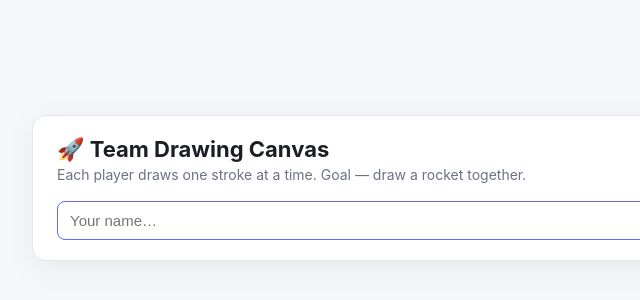
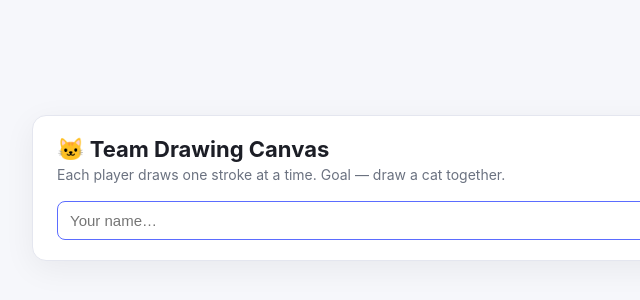
Before and after one commit to marusevich/team-drawing-canvas-sessions, a website: page index.html in a window 1280 px wide. Shown: the part 212-512 px from the top of the page, 228-868 px from the left. Drawn offline with Linux system fonts and the light colour scheme.

Commit message:
Change drawing goal to cat

```diff
--- a/index.html
+++ b/index.html
@@ -3,7 +3,7 @@
 <head>
 <meta charset="UTF-8" />
 <meta name="viewport" content="width=device-width, initial-scale=1.0" />
-<title>Team Drawing Canvas 🚀</title>
+<title>Team Drawing Canvas 🐱</title>
 <style>
   :root {
     --bg: #f6f7fb;
@@ -126,8 +126,8 @@
 </head>
 <body>
 <div class="app">
-  <h1>🚀 Team Drawing Canvas</h1>
-  <p class="subtitle">Each player draws one stroke at a time. Goal — draw a rocket together.</p>
+  <h1>🐱 Team Drawing Canvas</h1>
+  <p class="subtitle">Each player draws one stroke at a time. Goal — draw a cat together.</p>
 
   <!-- Join screen -->
   <div class="join-screen" id="joinScreen">
@@ -430,7 +430,7 @@
   });
   saveBtn.addEventListener('click', () => {
     const link = document.createElement('a');
-    link.download = `rocket-${new Date().toISOString().slice(0,19).replace(/[:T]/g,'-')}.png`;
+    link.download = `cat-${new Date().toISOString().slice(0,19).replace(/[:T]/g,'-')}.png`;
     link.href = canvas.toDataURL('image/png');
     link.click();
   });
--- a/server.js
+++ b/server.js
@@ -277,7 +277,7 @@ function onClose(ws) {
 
 // =================== Start ===================
 server.listen(PORT, '0.0.0.0', () => {
-  console.log(`\n🚀 Drawing canvas server is running.`);
+  console.log(`\n🐱 Drawing canvas server is running.`);
   console.log(`   Local:    http://localhost:${PORT}`);
   const ifaces = require('os').networkInterfaces();
   for (const name of Object.keys(ifaces)) {
```
Also changed, not shown: README.md.
